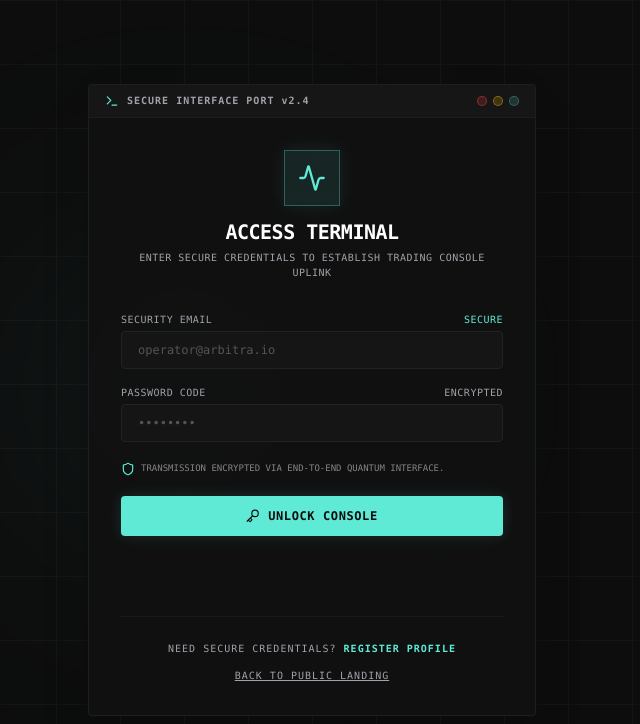
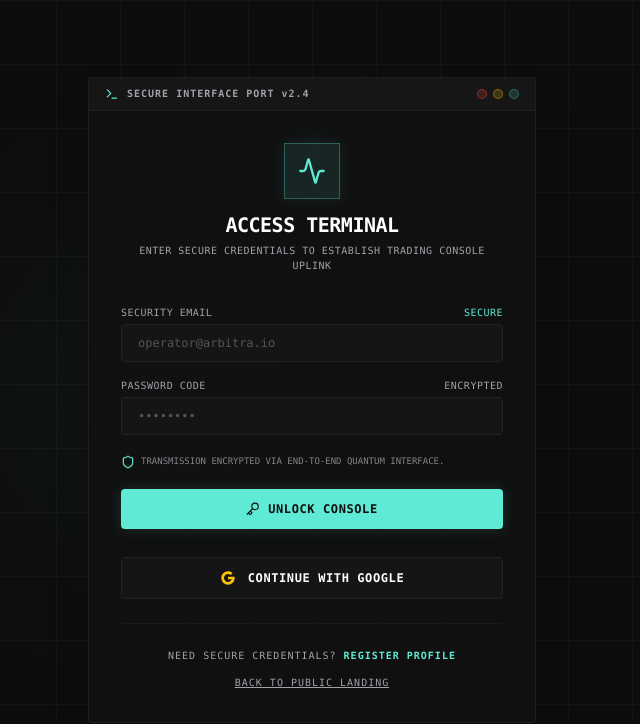
Before and after one commit to Rihaan-Shehariyar/Crypto-Arbitrage, a React (Vite) app in the folder Frontend/: page /login in a window 1280 px wide. Shown: the top 724 px of the page, without its empty margins (328-968 px from the left). Built offline with nearby package versions, Linux system fonts and the light colour scheme.

Commit message:
25'-05-2026

```diff
--- a/Frontend/src/pages/Login.tsx
+++ b/Frontend/src/pages/Login.tsx
@@ -6,8 +6,7 @@ import { login } from '@/services/endpoints';
 import { toast } from 'sonner';
 import axios, { isAxiosError } from 'axios';
 import { motion, AnimatePresence } from 'framer-motion';
-import { GoogleLogin } from "@react-oauth/google"
-
+  import { useGoogleLogin } from "@react-oauth/google"
 export default function Login() {
   const [email, setEmail] = useState('');
   const [password, setPassword] = useState('');
@@ -21,7 +20,56 @@ export default function Login() {
   const searchParams = new URLSearchParams(location.search);
   const queryRedirect = searchParams.get('redirect');
   const redirectPath = queryRedirect || (location.state as any)?.from?.pathname;
+const googleLogin = useGoogleLogin({
 
+  flow: "implicit",
+
+  onSuccess: async (tokenResponse) => {
+
+    try {
+
+      const res = await axios.post(
+        "http://127.0.0.1:8080/auth/google",
+        {
+          token: tokenResponse.access_token,
+        },
+      )
+
+      setToken(res.data.token)
+
+      const isSubscribed =
+        res.data.subscription_active === true
+
+      setSubscriptionActive(
+        isSubscribed,
+      )
+
+      if (isSubscribed) {
+
+        navigate("/dashboard")
+
+      } else {
+
+        navigate("/pricing")
+      }
+
+    } catch (err) {
+
+      console.error(err)
+
+      toast.error(
+        "Google authentication failed",
+      )
+    }
+  },
+
+  onError: () => {
+
+    toast.error(
+      "Google authentication failed",
+    )
+  },
+})
   const loadingTexts = [
     'ESTABLISHING SECURE CONNECTION...',
     'VALIDATING WORKSPACE CREDENTIALS...',
@@ -80,6 +128,8 @@ export default function Login() {
       setIsLoading(false);
     }
   };
+
+
 
   return (
     <div className="flex min-h-screen items-center justify-center bg-[#0D0D0D] text-foreground p-4 select-none relative overflow-hidden font-mono">
@@ -172,56 +222,47 @@ export default function Login() {
 
 <div className="flex justify-center mt-4">
 
-<GoogleLogin
+<button
+  type="button"
+  onClick={() => googleLogin()}
+  className="
+    w-full
+    bg-[#151515]
+    border
+    border-border
+    hover:border-primary/40
+    text-white
+    font-bold
+    text-xs
+    py-3
+    rounded
+    uppercase
+    tracking-wider
+    transition-all
+    duration-300
+    flex
+    items-center
+    justify-center
+    gap-3
+    mt-3
+    hover:bg-[#1A1A1A]
+  "
+>
 
-  onSuccess={async (credentialResponse) => {
+  <svg
+    xmlns="http://www.w3.org/2000/svg"
+    viewBox="0 0 48 48"
+    className="w-4 h-4"
+  >
+    <path
+      fill="#FFC107"
+      d="M43.611 20.083H42V20H24v8h11.303C33.659 32.657 29.243 36 24 36c-6.627 0-12-5.373-12-12s5.373-12 12-12c3.059 0 5.842 1.154 7.961 3.039l5.657-5.657C34.046 6.053 29.27 4 24 4 12.955 4 4 12.955 4 24s8.955 20 20 20 20-8.955 20-20c0-1.341-.138-2.65-.389-3.917z"
+    />
+  </svg>
 
-    try {
+  Continue with Google
 
-      const token =
-        credentialResponse.credential
-
-      const res = await axios.post(
-        "http://127.0.0.1:8080/auth/google",
-        {
-          token,
-        },
-      )
-
-    setToken(res.data.token)
-
-const isSubscribed =
-	res.data.subscription_active === true
-
-setSubscriptionActive(
-	isSubscribed,
-)
-
-if (isSubscribed) {
-
-	navigate("/dashboard")
-
-} else {
-
-	navigate("/pricing")
-}
-
-    } catch (err) {
-
-      console.error(
-        err,
-      )
-    }
-  }}
-
-  onError={() => {
-
-    toast.error(
-      "Google authentication failed",
-    )
-
-  }}
-/>
+</button>
 
 </div>
               </motion.form>
```
